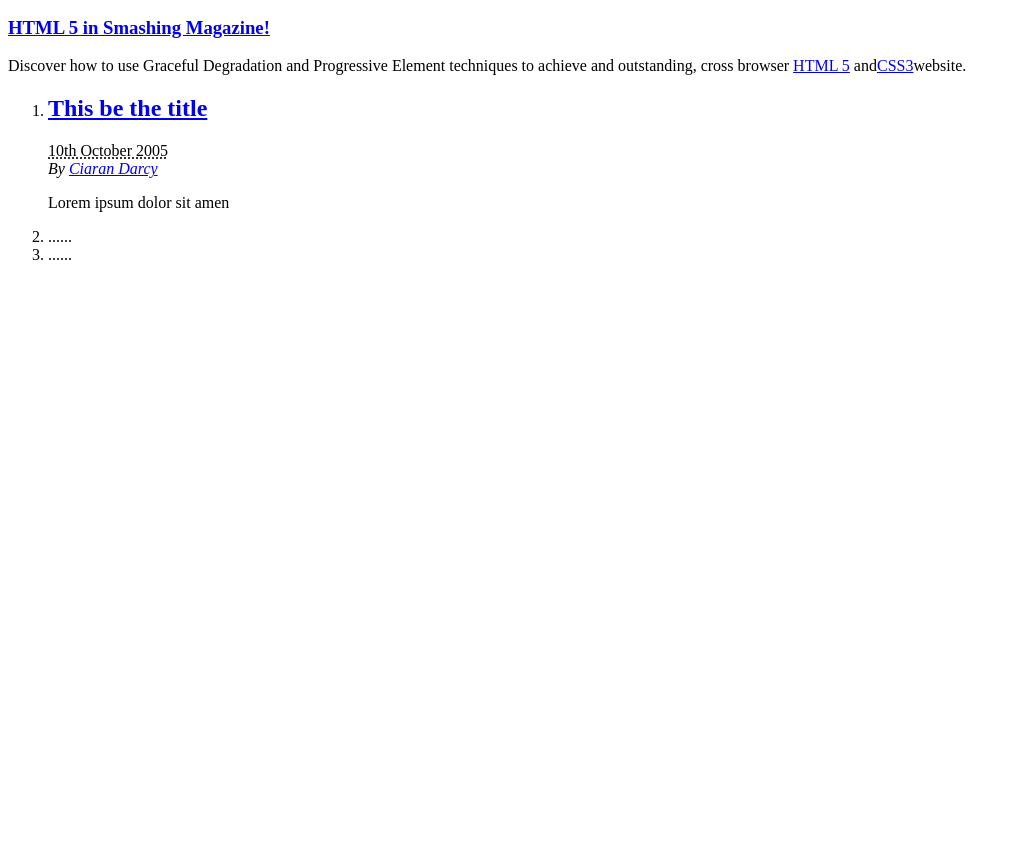
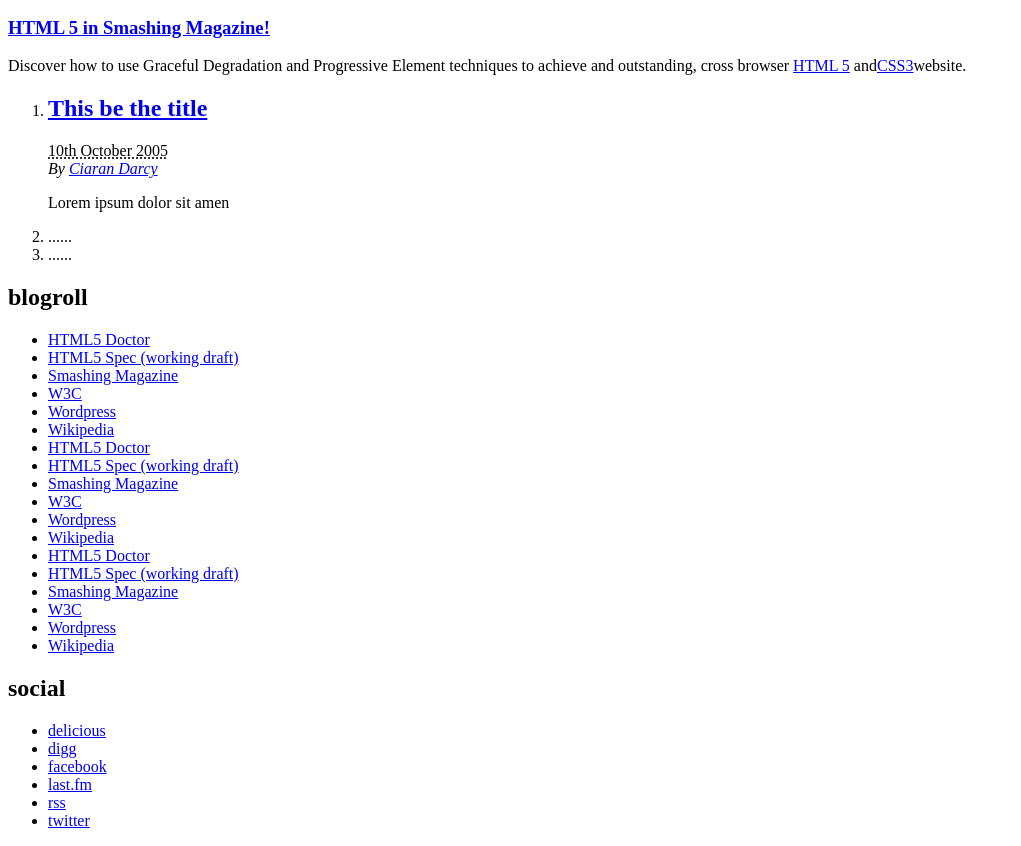
Before and after one commit to Cvd2014/html5-layouts, a plain HTML site: page index.html in a window 1280 px wide. Shown: the part 236-1082 px from the top of the page, without its empty margins (0-1021 px from the left). Before the commit the page ends 800 px from the top, so only its background shows below. Drawn offline with Linux system fonts and the light colour scheme.

Commit message:
Added extras

```diff
--- a/index.html
+++ b/index.html
@@ -59,14 +59,55 @@
 		<li><article>
 			......
 		</article></li>
-
-
-
-
-
-
 		</ol>
 	</section>
 
+	<section id='extras' class ='body'>
+		<div class ='blogroll'>
+			<h2>blogroll</h2>
+			<ul>
+				<li><a href="#" rel="external">HTML5 Doctor</a></li>
+      			<li><a href="#" rel="external">HTML5 Spec (working draft)</a></li>
+      			<li><a href="#" rel="external">Smashing Magazine</a></li>
+
+    		    <li><a href="#" rel="external">W3C</a></li>
+	       	    <li><a href="#" rel="external">Wordpress</a></li>
+      			<li><a href="#" rel="external">Wikipedia</a></li>
+
+		        <li><a href="#" rel="external">HTML5 Doctor</a></li>
+      			<li><a href="#" rel="external">HTML5 Spec (working draft)</a></li>
+      			<li><a href="#" rel="external">Smashing Magazine</a></li>
+
+      			<li><a href="#" rel="external">W3C</a></li>
+      			<li><a href="#" rel="external">Wordpress</a></li>
+      			<li><a href="#" rel="external">Wikipedia</a></li>
+
+      			<li><a href="#" rel="external">HTML5 Doctor</a></li>
+			    <li><a href="#" rel="external">HTML5 Spec (working draft)</a></li>
+    		    <li><a href="#" rel="external">Smashing Magazine</a></li>
+
+      			<li><a href="#" rel="external">W3C</a></li>
+      			<li><a href="#" rel="external">Wordpress</a></li>
+      			<li><a href="#" rel="external">Wikipedia</a></li>
+
+   			 </ul>
+  		</div><!-- /.blogroll -->
+
+  		<div class="social">
+    		<h2>social</h2>
+    		<ul>
+
+      			<li><a href="http://delicious.com/enrique_ramirez" rel="me">delicious</a></li>
+      			<li><a href="http://digg.com/users/enriqueramirez" rel="me">digg</a></li>
+		        <li><a href="http://facebook.com/enrique.ramirez.velez" rel="me">facebook</a></li>
+
+      			<li><a href="http://www.lastfm.es/user/enrique-ramirez" rel="me">last.fm</a></li>
+      			<li><a href="http://website.com/feed/" rel="alternate">rss</a></li>
+      			<li><a href="http://twitter.com/enrique_ramirez" rel="me">twitter</a></li>
+
+    		</ul>
+  		</div><!-- /.social -->
+	</section><!-- /#extras -->
+
 </body>
 </html>
```
